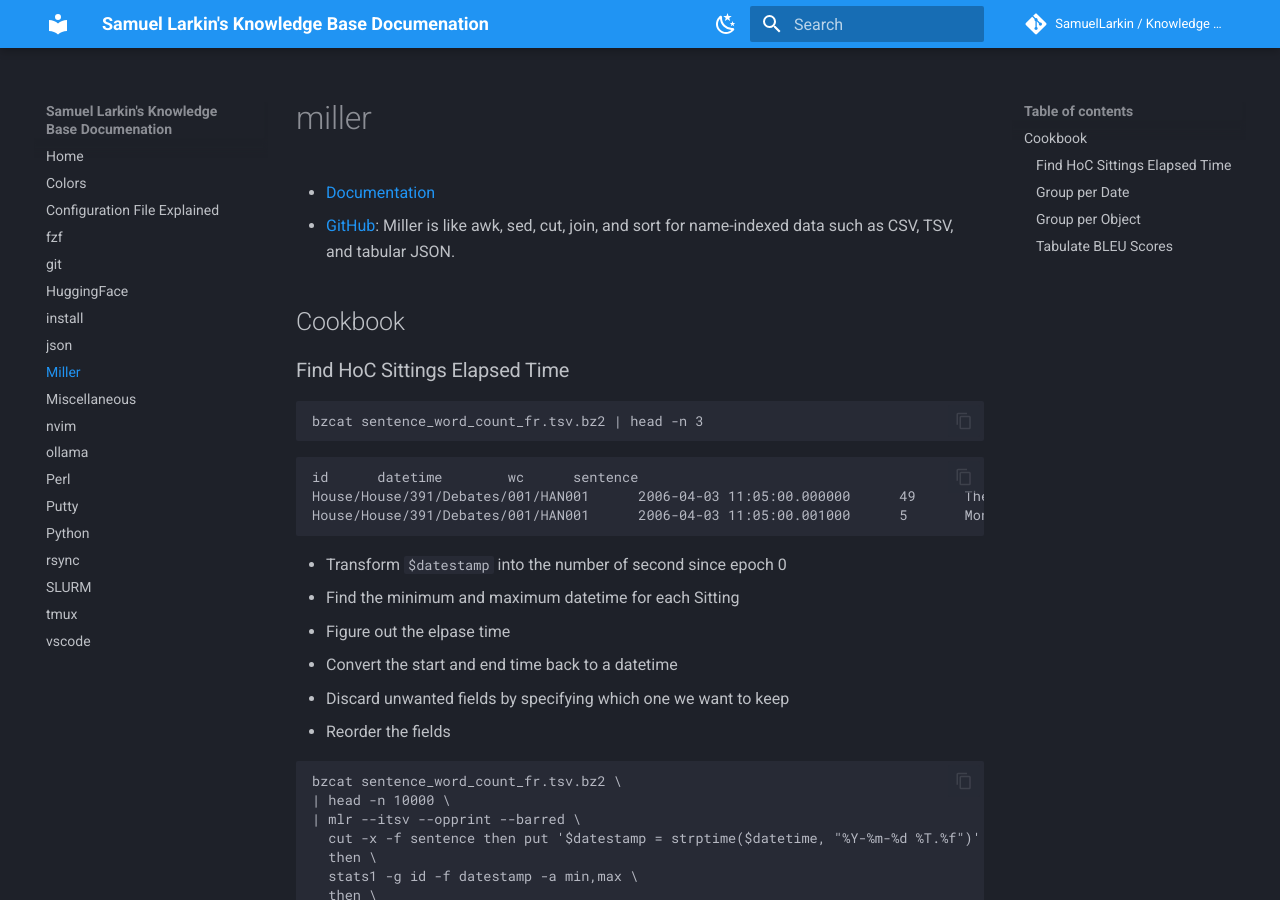
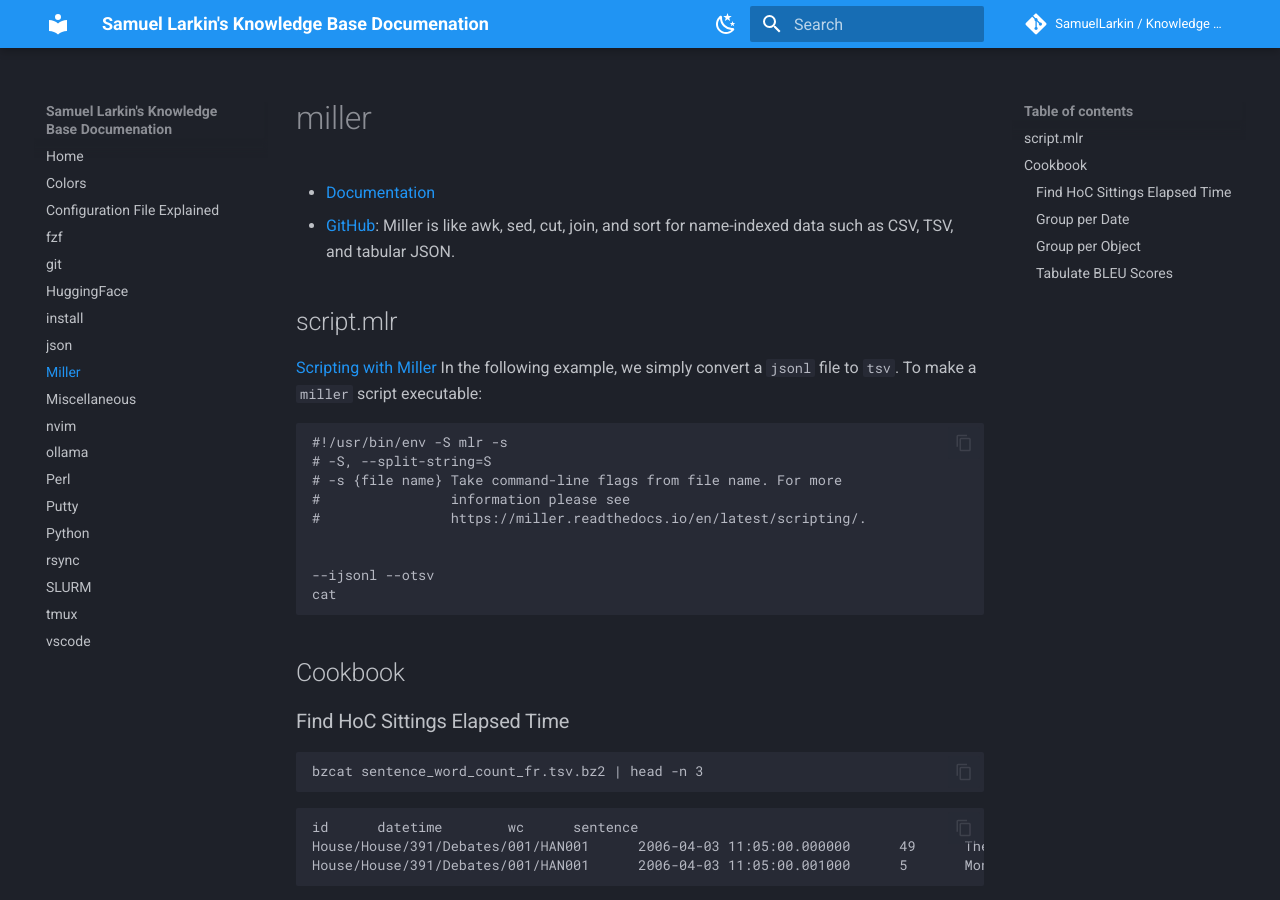
Before and after one commit to SamuelLarkin/kb, an MkDocs documentation site: the page built from docs/miller.md, in a window 1280 px wide and 900 px high. Built offline with MkDocs 1.6.1 and Material for MkDocs 9.7.7, drawn with Linux system fonts in a browser that asks for light colours; comment, search, counter and statistics services are not loaded; the version menu is left out.

Commit message:
docs(miller): added script.mlr section

````diff
--- a/docs/miller.md
+++ b/docs/miller.md
@@ -2,6 +2,24 @@
 
 - [Documentation](https://miller.readthedocs.io)
 - [GitHub](https://github.com/johnkerl/miller): Miller is like awk, sed, cut, join, and sort for name-indexed data such as CSV, TSV, and tabular JSON.
+
+## script.mlr
+
+[Scripting with Miller](https://miller.readthedocs.io/en/latest/scripting/#miller-scripts)
+In the following example, we simply convert a `jsonl` file to `tsv`.
+To make a `miller` script executable:
+
+```sh
+#!/usr/bin/env -S mlr -s
+# -S, --split-string=S
+# -s {file name} Take command-line flags from file name. For more
+#                information please see
+#                https://miller.readthedocs.io/en/latest/scripting/.
+
+
+--ijsonl --otsv
+cat
+```
 
 ## Cookbook
 
````
